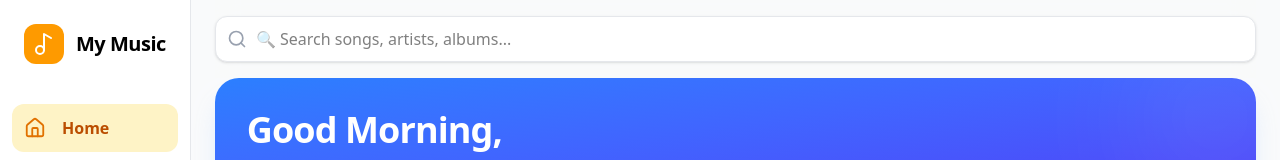
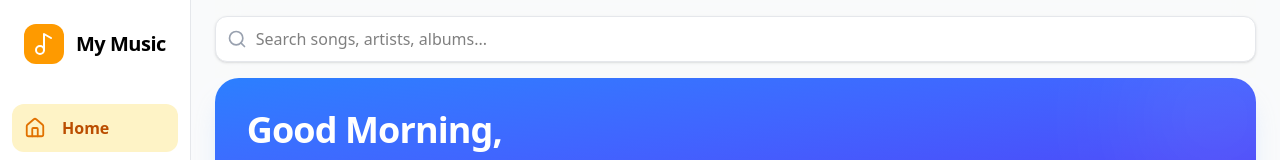
Before and after one commit to Hanseenee-prog/CodeAlpha_Music_Player, a React (Vite) app: page / in a window 1280 px wide. Shown: the top 160 px of the page. Built offline with nearby package versions, Linux system fonts and the light colour scheme; the HTML template or start-up script is replaced by a standard one.

Commit message:
Enhance the functionality of the searchbar, making it more able to search according to scope ( playlists, favorites, etc)

```diff
--- a/src/Components/SearchBar.jsx
+++ b/src/Components/SearchBar.jsx
@@ -5,6 +5,7 @@ import { useAudio } from "../Contexts/AudioContext";
 import { useNavigate } from "react-router-dom";
 import handleSongClick from "../utils/handleSongClick";
 
+/* eslint-disable react-hooks/exhaustive-deps */
 const SearchBar = () => {
     const {
         searchQuery, setSearchQuery, runSearch,
@@ -22,15 +23,15 @@ const SearchBar = () => {
         const { context, type } = searchSource;
 
         if (type === 'playlists') {
-            return '🔍 Search playlists...';
+            return 'Search playlists...';
         }
         if (context === 'Favorites') {
-            return '🔍 Search in your favorites...';
+            return 'Search in your favorites...';
         }
         if (context !== 'Library') {
-            return `🔍 Search in ${context}...`;
+            return `Search in ${context}...`;
         }
-        return '🔍 Search songs, artists, albums...';
+        return 'Search songs, artists, albums...';
     };
 
     // Auto-run search when query changes
@@ -55,7 +56,7 @@ const SearchBar = () => {
 
         if (type === 'playlists') {
             // Navigate to playlist detail page
-            navigate(`/playlist/${item.id}`);
+            navigate(`/playlists/${item.playlistId}`);
             addRecentSearch(searchQuery);
             clearSearch();
         } else {
@@ -104,7 +105,7 @@ const SearchBar = () => {
                     <div className="absolute top-full left-0 right-0 mt-2 bg-white/95 backdrop-blur-xl border border-gray-100 rounded-2xl shadow-2xl overflow-hidden animate-in fade-in slide-in-from-top-2 duration-300 max-h-96 overflow-y-auto">
 
                         {/* Context Badge */}
-                        <div className="px-4 py-2 bg-gradient-to-r from-amber-50 to-orange-50 border-b border-amber-100">
+                        <div className="px-4 py-2 bg-linear-to-r from-amber-50 to-orange-50 border-b border-amber-100">
                             <p className="text-[10px] font-bold text-amber-600 uppercase tracking-widest">
                                 Searching in: {searchSource.context}
                                 {searchSource.type === 'songs' && ` (${searchSource.data.length} songs)`}
@@ -128,7 +129,7 @@ const SearchBar = () => {
                                             {searchSource.type === 'playlists' ? (
                                                 // Playlist Result
                                                 <>
-                                                    <div className="w-12 h-12 bg-gradient-to-br from-purple-400 to-blue-400 rounded-lg flex items-center justify-center shrink-0 shadow-sm">
+                                                    <div className="w-12 h-12 bg-linear-to-br from-purple-400 to-blue-400 rounded-lg flex items-center justify-center shrink-0 shadow-sm">
                                                         <Music className="text-white" size={20} />
                                                     </div>
                                                     <div className="flex-1 min-w-0">
@@ -143,7 +144,7 @@ const SearchBar = () => {
                                             ) : (
                                                 // Song Result
                                                 <>
-                                                    <div className="w-12 h-12 bg-gradient-to-br from-gray-200 to-gray-300 rounded-lg overflow-hidden shrink-0 shadow-sm">
+                                                    <div className="w-12 h-12 bg-linear-to-br from-gray-200 to-gray-300 rounded-lg overflow-hidden shrink-0 shadow-sm">
                                                         <img
                                                             src={item.coverImage}
                                                             className="w-full h-full object-cover group-hover:scale-110 transition-transform"
--- a/src/Contexts/SearchContext.jsx
+++ b/src/Contexts/SearchContext.jsx
@@ -2,7 +2,7 @@ import { createContext, useContext, useState, useMemo } from 'react';
 import { useLocation } from 'react-router-dom';
 import { useFavsContext } from './FavoritesContext';
 import { useAudio } from './AudioContext';
-// import { usePlaylistsContext } from './PlaylistsContext'; // Add when you create it
+import { usePlaylistContext } from './PlaylistContext';
 
 /* eslint-disable react-refresh/only-export-components */
 
@@ -19,9 +19,8 @@ export const SearchProvider = ({ children }) => {
     const location = useLocation();
     const { librarySongs } = useAudio();
     const { favoriteSongs } = useFavsContext();
-    // const { playlists, getPlaylistById } = usePlaylistsContext(); // Add when ready
+    const { playlists } = usePlaylistContext();
 
-    // Get the right data source based on current path
     const getSearchSource = () => {
         const path = location.pathname;
 
@@ -35,16 +34,9 @@ export const SearchProvider = ({ children }) => {
         }
 
         // Individual playlist page: /playlist/:id
-        if (path.startsWith('/playlist/') && path.split('/').length === 3) {
+        if (path.startsWith('/playlists/') && path.split('/').length === 3) {
             const playlistId = path.split('/')[2];
-            // const playlist = getPlaylistById(playlistId);
-
-            // TODO: Replace with actual playlist data
-            const playlist = {
-                id: playlistId,
-                name: 'Workout Mix',
-                songs: []
-            };
+            const playlist = playlists.find(pl => pl.playlistId === playlistId);
 
             return {
                 data: playlist?.songs || [],
@@ -55,13 +47,12 @@ export const SearchProvider = ({ children }) => {
 
         // Playlists overview page: /playlists
         if (path === '/playlists') {
-            // const allPlaylists = playlists || [];
-            const allPlaylists = []; // TODO: Replace with actual playlists
+            const allPlaylists = playlists || [];
 
             return {
                 data: allPlaylists,
                 context: 'Playlists',
-                type: 'playlists' // ← Search playlist names, not songs
+                type: 'playlists'
             };
         }
 
@@ -73,12 +64,12 @@ export const SearchProvider = ({ children }) => {
         };
     };
 
-    // Auto-filter results when query or location changes
+    /* eslint-disable react-hooks/exhaustive-deps */
     const searchSource = useMemo(() => getSearchSource(), [
         location.pathname,
         librarySongs,
-        favoriteSongs
-        // playlists // Add when ready
+        favoriteSongs,
+        playlists
     ]);
 
     const runSearch = () => {
@@ -128,14 +119,10 @@ export const SearchProvider = ({ children }) => {
     };
 
     const value = {
-        searchQuery,
-        setSearchQuery,
-        recentSearches,
-        setRecentSearches,
-        searchResults,
-        setSearchResults,
-        isSearchOpen,
-        setIsSearchOpen,
+        searchQuery, setSearchQuery,
+        recentSearches, setRecentSearches,
+        searchResults, setSearchResults,
+        isSearchOpen, setIsSearchOpen,
         searchSource,
         clearSearch,
         runSearch,
```
